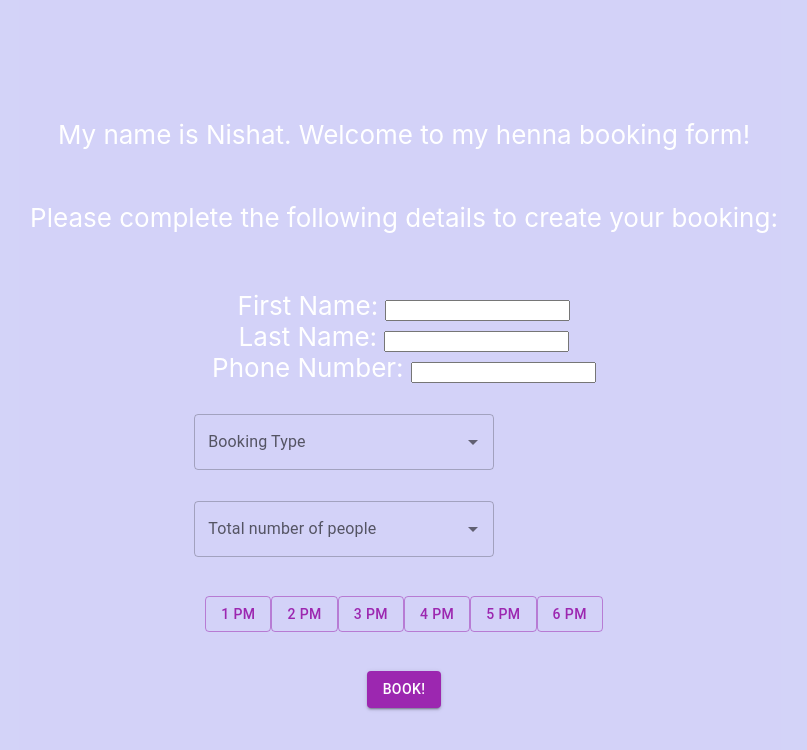
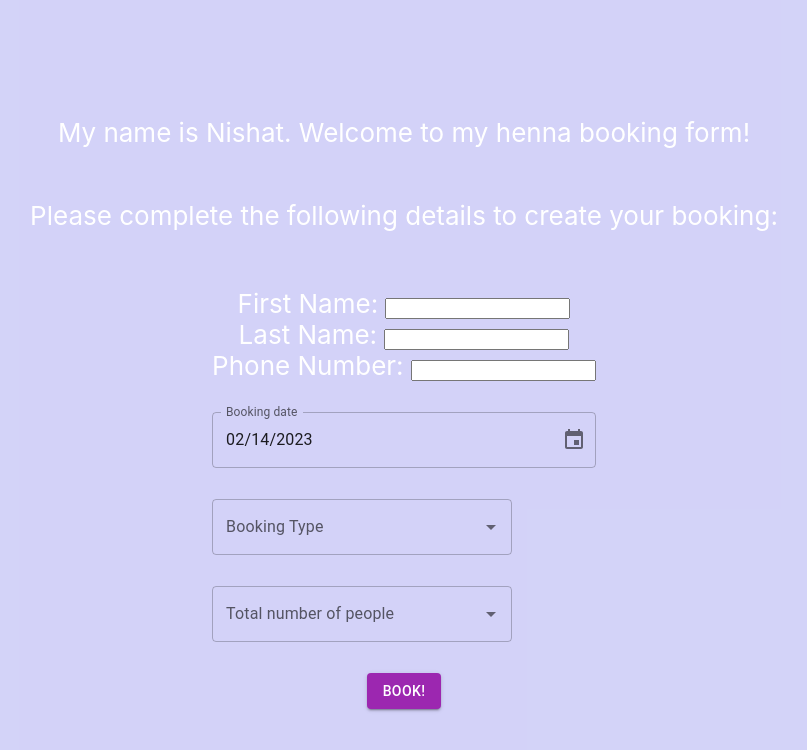
Before and after one commit to nsiahtkha20431/HennaBookingApp, a React (Create React App) app in the folder frontend/: page / in a window 1280 px wide. Shown: the top 750 px of the page, without its empty margins (236-1043 px from the left). Built offline with nearby package versions, Linux system fonts and the light colour scheme.

Commit message:
Added date-picker and removed time buttons

```diff
--- a/frontend/package.json
+++ b/frontend/package.json
@@ -7,14 +7,17 @@
         "@emotion/styled": "^11.10.5",
         "@fontsource/roboto": "^4.5.8",
         "@mui/material": "^5.11.2",
+        "@mui/x-date-pickers": "^5.0.18",
         "@testing-library/jest-dom": "^5.16.5",
         "@testing-library/react": "^13.4.0",
         "@testing-library/user-event": "^13.5.0",
         "cors": "^2.8.5",
         "curl": "^0.1.4",
+        "dayjs": "^1.11.7",
         "express": "^4.18.2",
         "got": "^12.5.3",
         "jest": "^27.5.1",
+        "moment": "^2.29.4",
         "nodemon": "^2.0.20",
         "react": "^18.2.0",
         "react-dom": "^18.2.0",
--- a/frontend/src/App.js
+++ b/frontend/src/App.js
@@ -1,10 +1,15 @@
 // import logo from './logo.svg';
 import './App.css';
 import React from 'react';
+import dayjs from 'dayjs';
+import Stack from '@mui/material/Stack';
+import { LocalizationProvider } from '@mui/x-date-pickers/LocalizationProvider';
+import { AdapterDayjs } from '@mui/x-date-pickers/AdapterDayjs';
 import Button from '@mui/material/Button';
 import ButtonGroup from '@mui/material/Button';
 import Autocomplete from '@mui/material/Autocomplete';
 import TextField from '@mui/material/TextField';
+import { DesktopDatePicker } from '@mui/x-date-pickers/DesktopDatePicker';
 
 function App() { //function for the whole app
   const initialFormData = Object.freeze({
@@ -13,8 +18,11 @@ function App() { //function for the whole app
   });
 
   const [formData, updateFormData] = React.useState(initialFormData); // what does this do?
+  const [value, setValue] = React.useState(dayjs());
 
   const handleChange = (e) => { //function called when "BOOK!" button is clicked
+    setValue(e);
+
     updateFormData({
       ...formData,
 
@@ -59,6 +67,18 @@ function App() { //function for the whole app
           <input type="text" name="phone" onChange={handleChange}></input><br></br>
           <br></br>
 
+          <LocalizationProvider dateAdapter={AdapterDayjs}>
+            <Stack spacing={3}>
+              <DesktopDatePicker
+                label="Booking date"
+                inputFormat="MM/DD/YYYY"
+                value={value}
+                onChange={handleChange}
+                renderInput={(params) => <TextField {...params} />}
+              /><br></br>
+            </Stack>
+          </LocalizationProvider>
+
           <Autocomplete
             disablePortal
             id="combo-box-demo"
@@ -75,14 +95,14 @@ function App() { //function for the whole app
             renderInput={(params) => <TextField {...params} label="Total number of people" />}
           /> <br></br>
 
-          <ButtonGroup size="large" aria-label="outlined primary button group" color="secondary" variant="text">
+          {/* <ButtonGroup size="large" aria-label="outlined primary button group" color="secondary" variant="text">
             <Button type="button" variant="outlined" color="secondary">1 PM</Button>
             <Button type="button" variant="outlined" color="secondary">2 PM</Button>
             <Button type="button" variant="outlined" color="secondary">3 PM</Button>
             <Button type="button" variant="outlined" color="secondary">4 PM</Button>
             <Button type="button" variant="outlined" color="secondary">5 PM</Button>
             <Button type="button" variant="outlined" color="secondary">6 PM</Button>
-          </ButtonGroup> <br></br><br></br>
+          </ButtonGroup> <br></br><br></br> */}
 
           <Button type="submit" variant="contained" color="secondary">Book!</Button>
         </form>
```
Also changed, not shown: 2 other files (tests, documents, lock files or other folders). Lines whose indentation alone changed are shown as unchanged.
